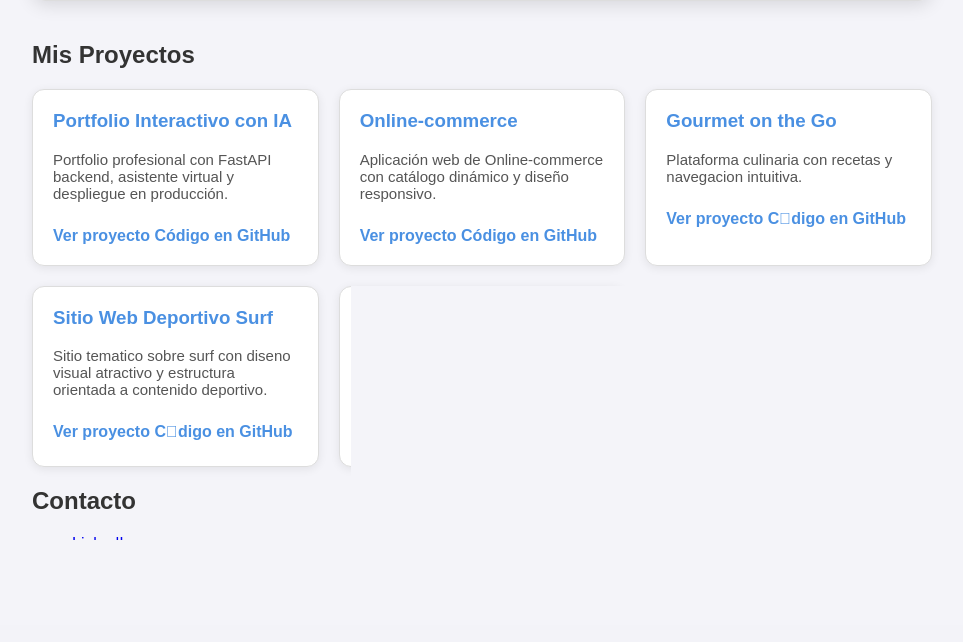
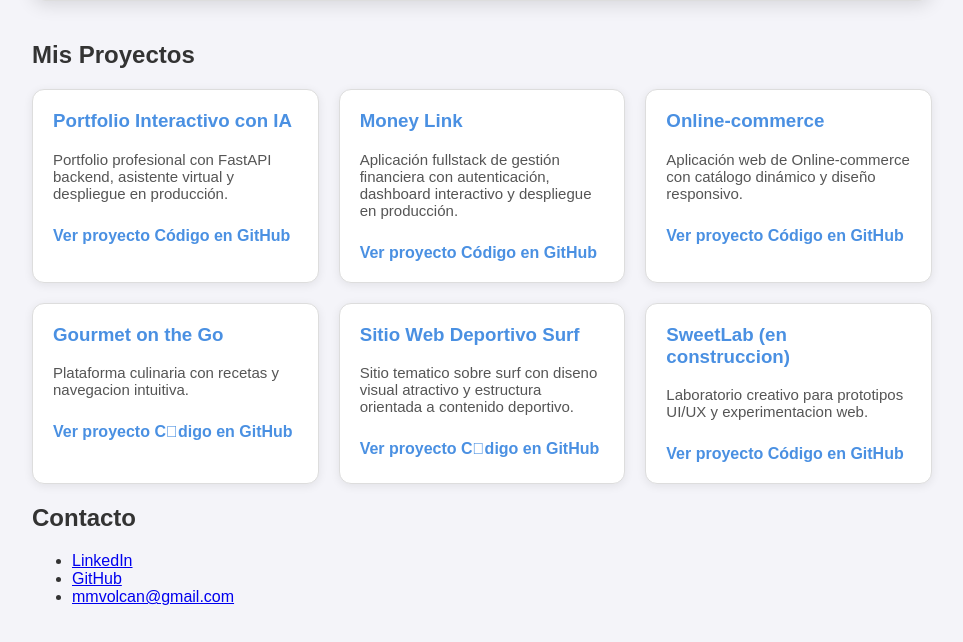
Before and after one commit to MirelSIG/Mirel-portfolio, a FastAPI app: page / in a window 1280 px wide. Shown: the part 985-1627 px from the top of the page, without its empty margins (158-1121 px from the left). Before the commit the page ends 1525 px from the top, so only its background shows below. Run offline with FastAPI, Linux system fonts and the light colour scheme.

Commit message:
Agregar proyecto Money Link a tarjetas del portfolio

```diff
--- a/templates/portfolio.html
+++ b/templates/portfolio.html
@@ -96,6 +96,13 @@
                 </div>
 
                 <div class="project-card">
+                    <h3>Money Link</h3>
+                    <p>Aplicación fullstack de gestión financiera con autenticación, dashboard interactivo y despliegue en producción.</p>
+                    <a href="https://money-link.onrender.com/" rel="noopener noreferrer" target="_blank">Ver proyecto</a>
+                    <a href="https://github.com/MirelSIG/Money_Link" rel="noopener noreferrer" target="_blank">Código en GitHub</a>
+                </div>
+
+                <div class="project-card">
                     <h3>Online-commerce</h3>
                     <p>Aplicación web de Online-commerce con catálogo dinámico y diseño responsivo.</p>
                     <a href="https://mirelsig.github.io/Online-commerce/" rel="noopener noreferrer" target="_blank">Ver proyecto</a>
```
Also changed, not shown: templates/portfolio_EN.html (+7 -0 lines).
